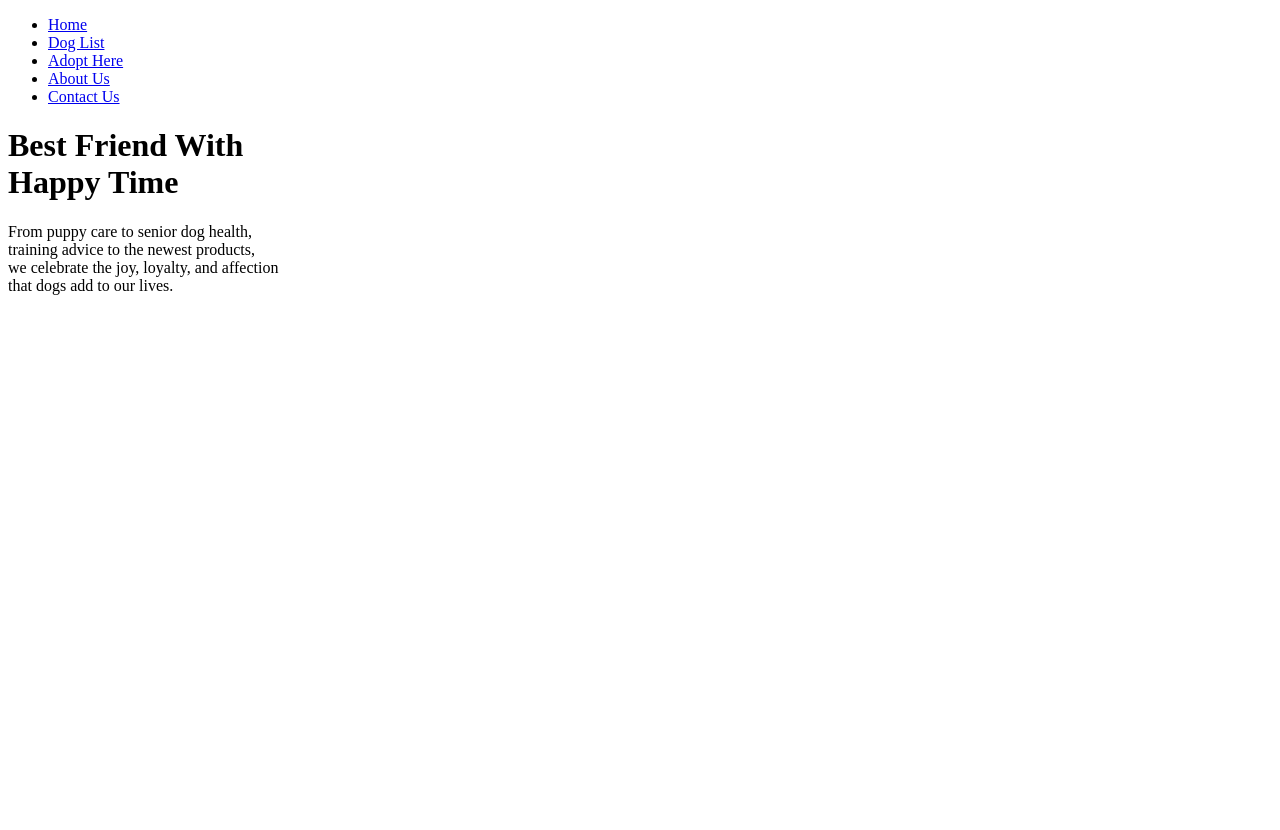
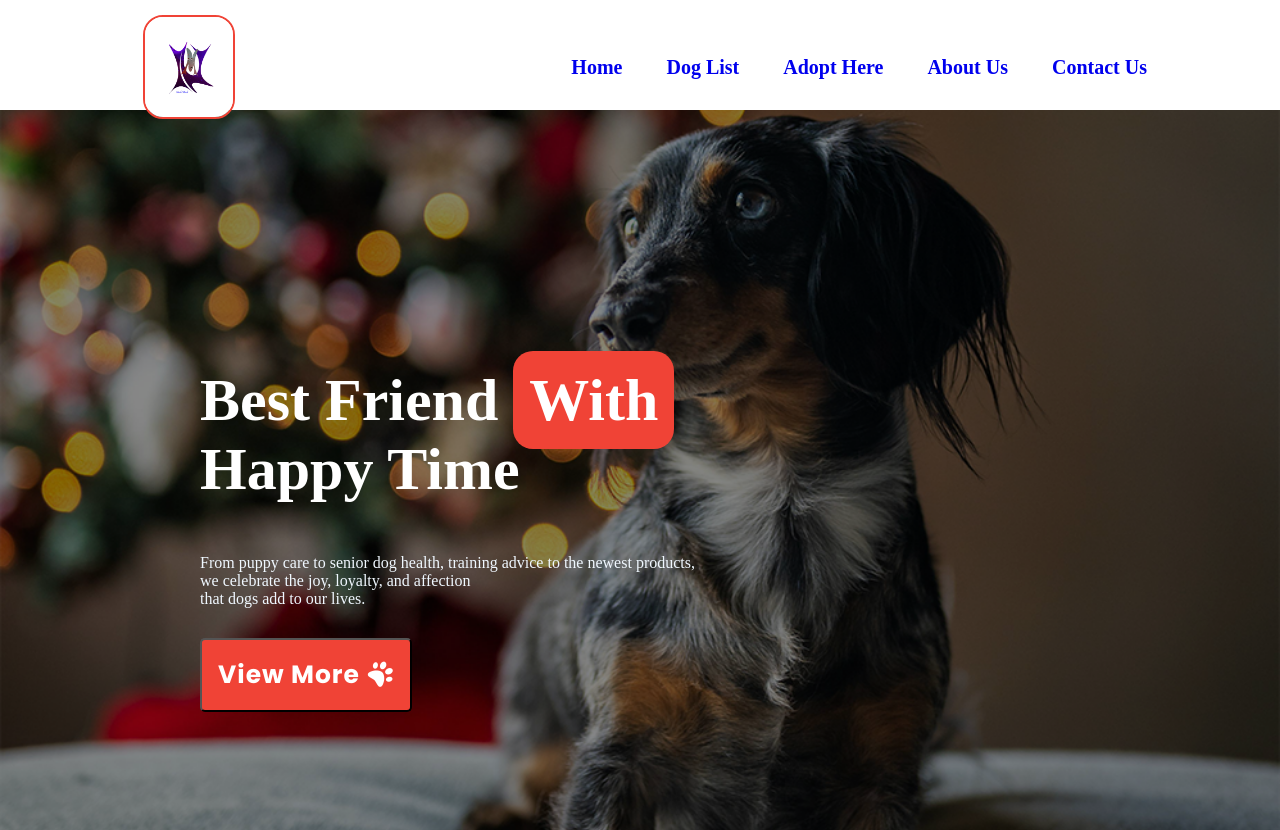
Before and after one commit to william2032/Adoption_site, a plain HTML site: page index.html in a window 1280 px wide. Before the commit the page ends 800 px from the top, so only its background shows below. Drawn offline with Linux system fonts and the light colour scheme.

Commit message:
Add files via upload

```diff
--- a/index.css
+++ b/index.css
@@ -1 +1,96 @@
 @import url('https://fonts.googleapis.com/css2?family=Dancing+Script:wght@400..700&family=Poppins:ital,wght@0,100;0,200;0,300;0,400;0,500;0,600;0,700;0,800;0,900;1,100;1,200;1,300;1,400;1,500;1,600;1,700;1,800;1,900&display=swap');
+
+*{
+    padding: 0;
+    margin: 0;
+    list-style: none;
+}
+/*****Header***********/
+header{
+    height: 10vh;
+    padding: 15px;
+    background: fixed;
+    background-color: white;
+    width: 80%;
+    margin-left:10% ;
+}
+nav{
+    display: flex;
+    align-items: center;
+    justify-content: space-between;
+    flex-wrap: wrap;
+}
+nav .logo{
+    height: 100px;
+    border:2px solid  #f04336;
+    border-radius: 20px;
+}
+nav ul li{
+    display: inline-block;
+    margin: 10px 20px;
+    color: black;
+    font-size: 20px;
+    font-weight: 800;
+    transition: all 0.2s ease;
+}
+nav ul li:hover{
+    background: #f04336;
+    padding: 1rem;
+    border-radius:20px ;
+}
+nav ul li a:hover{
+    color: white;
+}
+
+nav ul li a{
+     text-decoration: none;
+     transition: 0.2s ease;
+}
+main{
+    height: 90vh;
+    background: url("images/dachhund\ female.png");
+    background-position: center;
+    background-size: cover;
+}
+.description{
+    position: relative;
+    float: left;
+    margin-top: 20%;
+    margin-left: 200px;
+}
+.description #caption{
+    font-size: 60px;
+    font-weight: bolder;
+    color: white;
+    margin-bottom: 50px;
+}
+.description #caption span{
+    background: #f04336;
+    padding: 1rem;
+    border-radius: 20px;
+}
+.description #cap{
+    color: aliceblue;
+}
+#viewmore{
+    cursor: pointer;
+    margin-top: 30px;
+    color: white;
+    font-size: 25px;
+    font-weight: bolder;
+    font-family: poppins;
+    padding: 1rem;
+    border-radius: 5px;
+    background: #f04336;
+    letter-spacing: 1px;
+    transition:  0.3s ease-in-out;
+}
+i{
+    transform: rotate(45deg);
+}
+#viewmore i{
+    margin-left: 8px;
+}
+#viewmore:hover{
+    background: #212529;
+}
--- a/index.html
+++ b/index.html
@@ -4,12 +4,14 @@
     <meta charset="UTF-8">
     <meta name="viewport" content="width=device-width, initial-scale=1.0">
     <link rel="stylesheet" href="index.css">
-    <title>Document</title>
+    <script src="https://kit.fontawesome.com/5a9b01c09b.js" crossorigin="anonymous"></script>
+    <link rel="icon" type="image/jpg" href="images/portifolio-1.jpg">
+    <title>Adorption-site</title>
 </head>
 <body>
     <header>
-        <div class="container">
             <nav>
+                <img class="logo" src="images/portifolio-1.jpg" alt="Company logo">
                 <ul>
                     <li><a href="#">Home</a></li>
                     <li><a href="#">Dog List</a></li>
@@ -20,15 +22,14 @@
             </nav>
     </header>
     <main>
-        <div class="new">
-            <div id="description">
+        <div class="description">
                 <h1 id="caption">Best Friend <span>With</span>  <br> Happy Time</h1>
-                <p id="cap">From puppy care to senior dog health, <br>
+                <p id="cap">From puppy care to senior dog health,
                      training advice to the newest products, <br>
                      we celebrate the joy, loyalty, and affection <br>that dogs add to our lives.</p>
-            </div>
+
+                     <button id="viewmore">View More<i class="fa-solid fa-paw"></i></button>
         </div>
-    </div>
     </main>
 </body>
 </html>
```
Also changed, not shown: images/dachhund female.png (added), images/portifolio-1.jpg (added).
